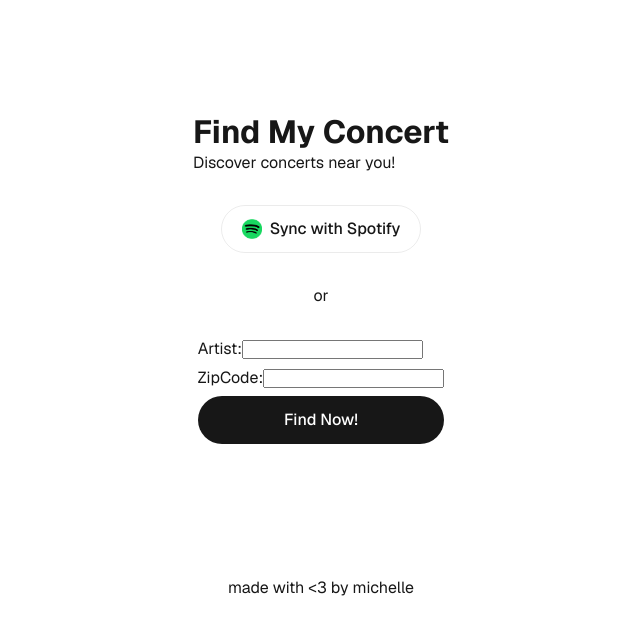
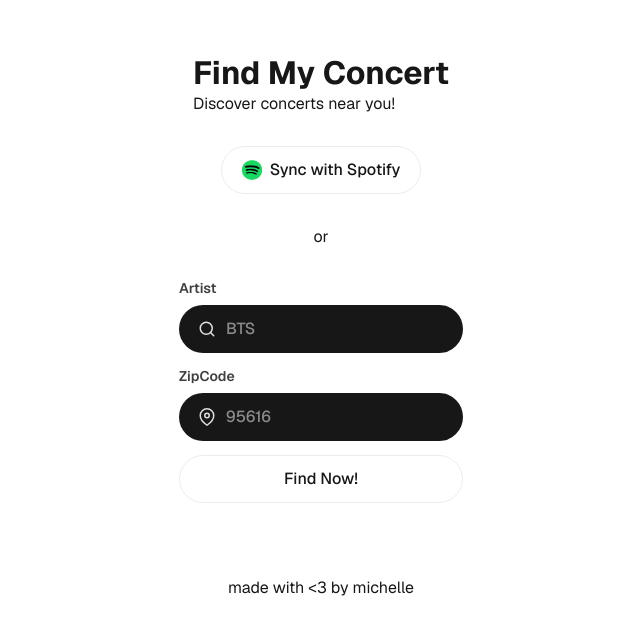
Before and after one commit to michelleyeoh/findmyconcert, a Next.js app: page / in a window 1280 px wide. Shown: the part 123-758 px from the top of the page, without its empty margins (319-959 px from the left). Built offline with nearby package versions, Linux system fonts and the light colour scheme.

Commit message:
update form fields ui

```diff
--- a/app/page.module.css
+++ b/app/page.module.css
@@ -38,7 +38,69 @@
 .form {
   display: flex;
   flex-direction: column;
+  gap: 14px;
+}
+
+.formField {
+  display: flex;
+  flex-direction: column;
   gap: 8px;
+}
+
+.formLabel {
+  font-size: 14px;
+  font-weight: 600;
+  opacity: 0.82;
+}
+
+.inputShell {
+  display: flex;
+  align-items: center;
+  gap: 10px;
+  border-radius: 128px;
+  height: 48px;
+  min-width: 280px;
+  padding: 0 18px;
+  border: 1px solid transparent;
+  background: var(--foreground);
+  color: var(--background);
+  transition:
+    background 0.2s,
+    color 0.2s,
+    border-color 0.2s,
+    box-shadow 0.2s;
+}
+
+.inputShell:focus-within {
+  border-color: color-mix(in srgb, var(--background) 35%, transparent);
+  box-shadow: 0 0 0 3px color-mix(in srgb, var(--foreground) 12%, transparent);
+}
+
+.inputIcon {
+  width: 18px;
+  height: 18px;
+  opacity: 0.86;
+  flex-shrink: 0;
+}
+
+.formInput {
+  appearance: none;
+  width: 100%;
+  border: none;
+  background: transparent;
+  color: inherit;
+  font-size: 16px;
+  line-height: 20px;
+  font-weight: 500;
+  font-family: inherit;
+}
+
+.formInput::placeholder {
+  color: color-mix(in srgb, var(--background) 50%, transparent);
+}
+
+.formInput:focus {
+  outline: none;
 }
 
 
@@ -76,7 +138,9 @@ button.primary {
 }
 
 button.primary {
-  border: none;
+  background: transparent;
+  color: inherit;
+  border: 1px solid var(--gray-alpha-200);
   font-family: inherit;
   min-width: 120px;
 }
@@ -108,7 +172,7 @@ a.secondary {
 
   a.primary:hover,
   button.primary:hover {
-    background: var(--button-primary-hover);
+    background: var(--button-secondary-hover);
     border-color: transparent;
   }
 
@@ -139,6 +203,10 @@ a.secondary {
     padding: 0 16px;
   }
 
+  .inputShell {
+    min-width: min(100%, 320px);
+  }
+
   a.secondary {
     min-width: auto;
   }
--- a/app/page.tsx
+++ b/app/page.tsx
@@ -4,6 +4,7 @@ import Image from "next/image";
 import styles from "./page.module.css";
 import { useState } from "react";
 import { useRouter } from "next/navigation";
+import { FiMapPin, FiSearch } from "react-icons/fi";
 
 export default function Home() {
   const router = useRouter();
@@ -80,17 +81,32 @@ export default function Home() {
         <p>or</p>
 
         <form onSubmit={handleSubmit} className={styles.form}>
-          <label>
-            Artist:
-            <input type="text"
-              value={formData.artist}
-              onChange={(e) => setFormData({ ...formData, artist: e.target.value })} />
+          <label className={styles.formField}>
+            <span className={styles.formLabel}>Artist</span>
+            <div className={styles.inputShell}>
+              <FiSearch className={styles.inputIcon} aria-hidden="true" />
+              <input
+                className={styles.formInput}
+                type="text"
+                placeholder="BTS"
+                value={formData.artist}
+                onChange={(e) => setFormData({ ...formData, artist: e.target.value })}
+              />
+            </div>
           </label>
-          <label>
-            ZipCode:
-            <input type="text"
-              value={formData.zipcode}
-              onChange={(e) => setFormData({ ...formData, zipcode: e.target.value })} />
+          <label className={styles.formField}>
+            <span className={styles.formLabel}>ZipCode</span>
+            <div className={styles.inputShell}>
+              <FiMapPin className={styles.inputIcon} aria-hidden="true" />
+              <input
+                className={styles.formInput}
+                type="text"
+                inputMode="numeric"
+                placeholder="95616"
+                value={formData.zipcode}
+                onChange={(e) => setFormData({ ...formData, zipcode: e.target.value })}
+              />
+            </div>
           </label>
           <button type="submit" className={styles.primary}>Find Now!</button>
         </form>
```
